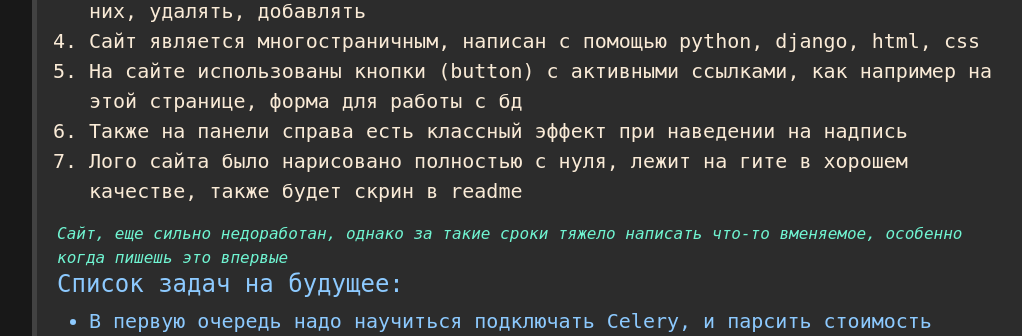
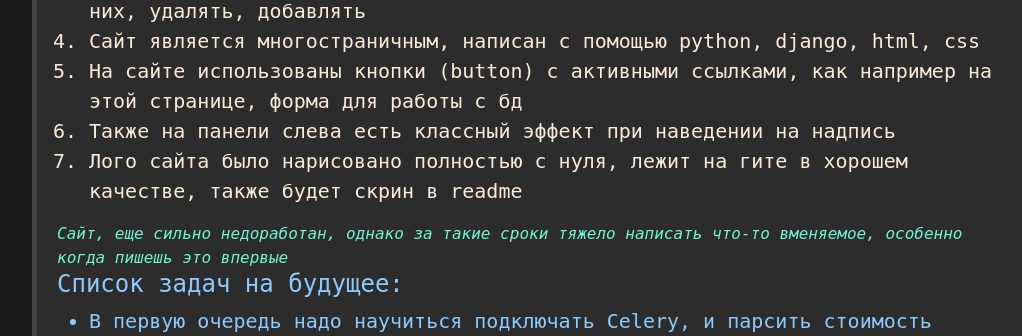
Before and after one commit to Danya05/WebSite, a Django app: page / in a window 1280 px wide. Shown: the part 492-828 px from the top of the page, without its empty margins (219-1241 px from the left). Run offline with Django 4.2, Linux system fonts and the light colour scheme.

Commit message:
7th Commit

```diff
--- a/main/templates/main/index.html
+++ b/main/templates/main/index.html
@@ -13,7 +13,7 @@
             <li>С этими монетами можно взаимодействовать с сайта: обновлять информацию о них, удалять, добавлять</li>
             <li>Сайт является многостраничным, написан с помощью python, django, html, css</li>
             <li>На сайте использованы кнопки (button) с активными ссылками, как например на этой странице, форма для работы с бд</li>
-            <li>Также на панели справа есть классный эффект при наведении на надпись</li>
+            <li>Также на панели слева есть классный эффект при наведении на надпись</li>
             <li>Лого сайта было нарисовано полностью с нуля, лежит на гите в хорошем качестве, также будет скрин в readme</li>
         </ol>
         <i>Сайт, еще сильно недоработан, однако за такие сроки тяжело написать что-то вменяемое, особенно когда пишешь это впервые</i><br><br>
```
